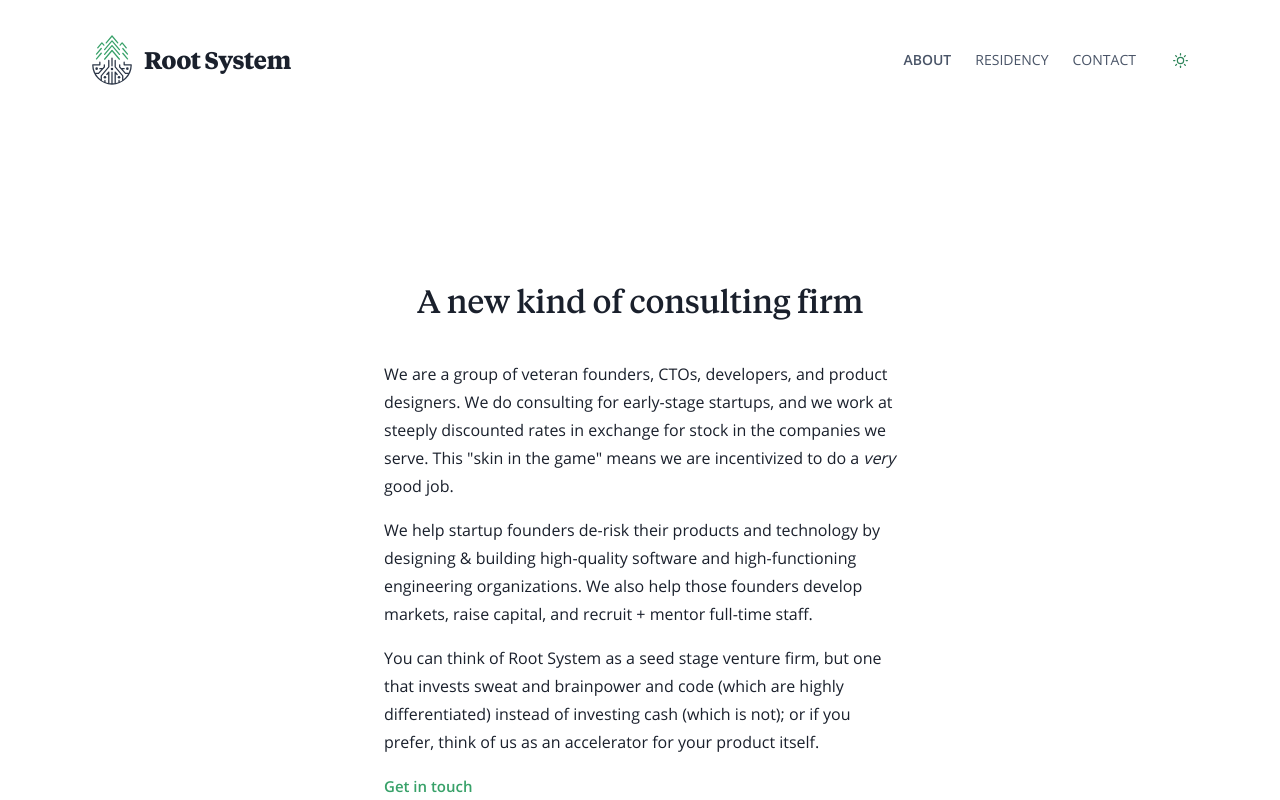
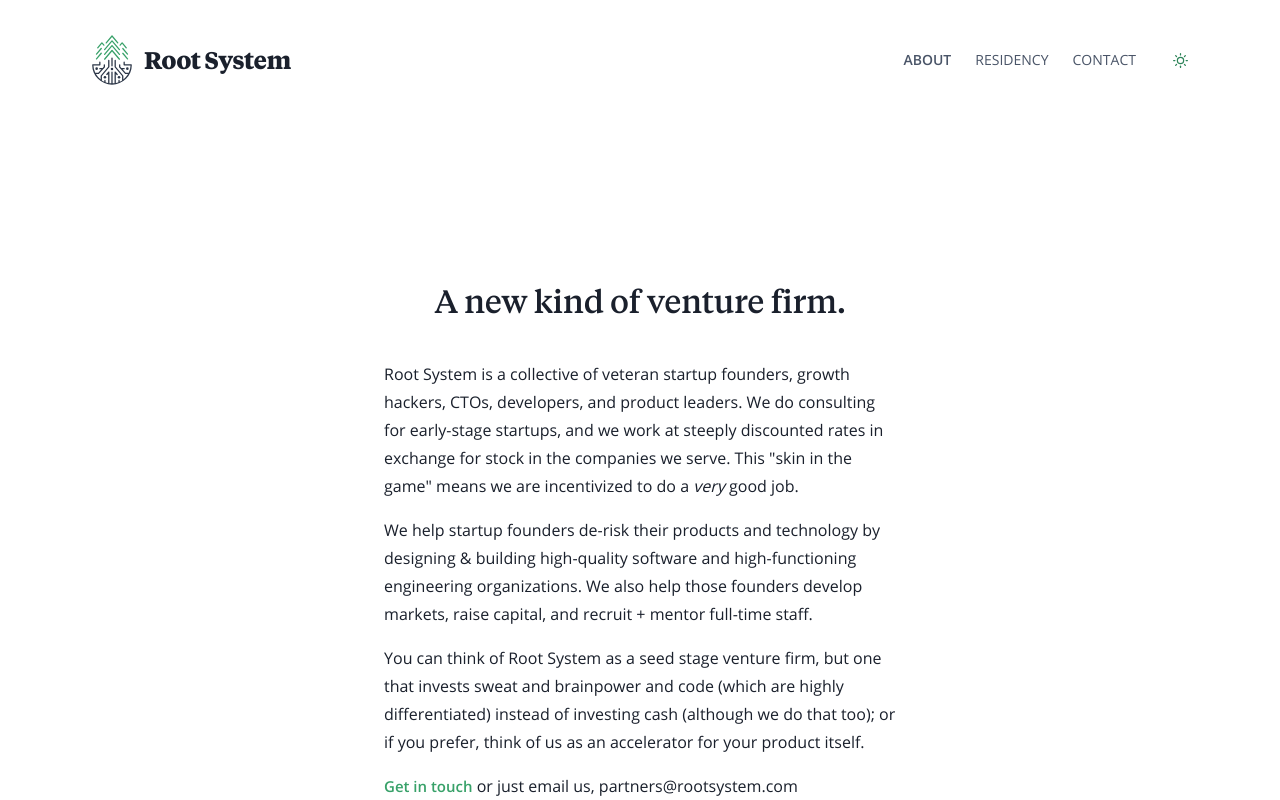
Before and after one commit to rootsystem-dev/rootsystem.com, a Next.js app: page /about in a window 1280 px wide. Shown: the top 800 px of the page. Built offline with nearby package versions, Linux system fonts and the light colour scheme.

Commit message:
Update index.jsx

```diff
--- a/pages/about/index.jsx
+++ b/pages/about/index.jsx
@@ -27,17 +27,17 @@ export default function AboutPage ({ }) {
           px={{ base: 10, sm: 0 }}
           textAlign="center"
         >
-          A new kind of consulting firm
+          A new kind of venture firm.
         </Heading>
         <Box lineHeight={7} maxWidth="lg" mx="auto">
           <Text mb={4}>
-            We are a group of veteran founders, CTOs, developers, and product designers.  We do consulting for early-stage startups, and we work at steeply discounted rates in exchange for stock in the companies we serve. This "skin in the game" means we are incentivized to do a <em>very</em> good job.
+            Root System is a collective of veteran startup founders, growth hackers, CTOs, developers, and product leaders. We do consulting for early-stage startups, and we work at steeply discounted rates in exchange for stock in the companies we serve.  This "skin in the game" means we are incentivized to do a <em>very</em> good job.
           </Text>
           <Text mb={4}>
             We help startup founders de-risk their products and technology by designing &amp; building high-quality software and high-functioning engineering organizations. We also help those founders develop markets, raise capital, and recruit + mentor full-time staff.
           </Text>
           <Text mb={4}>
-            You can think of Root System as a seed stage venture firm, but one that invests sweat and brainpower and code (which are highly differentiated) instead of investing cash (which is not); or if you prefer, think of us as an accelerator for your product itself.
+            You can think of Root System as a seed stage venture firm, but one that invests sweat and brainpower and code (which are highly differentiated) instead of investing cash (although we do that too);  or if you prefer, think of us as an accelerator for your product itself.
           </Text>
           <Text mb={12}>
             <RouterLink href="/contact">
@@ -48,7 +48,7 @@ export default function AboutPage ({ }) {
               >
                 Get in touch
               </Link>
-            </RouterLink>
+            </RouterLink> or just email us, partners@rootsystem.com
           </Text>
         </Box>
       </Box>
```
